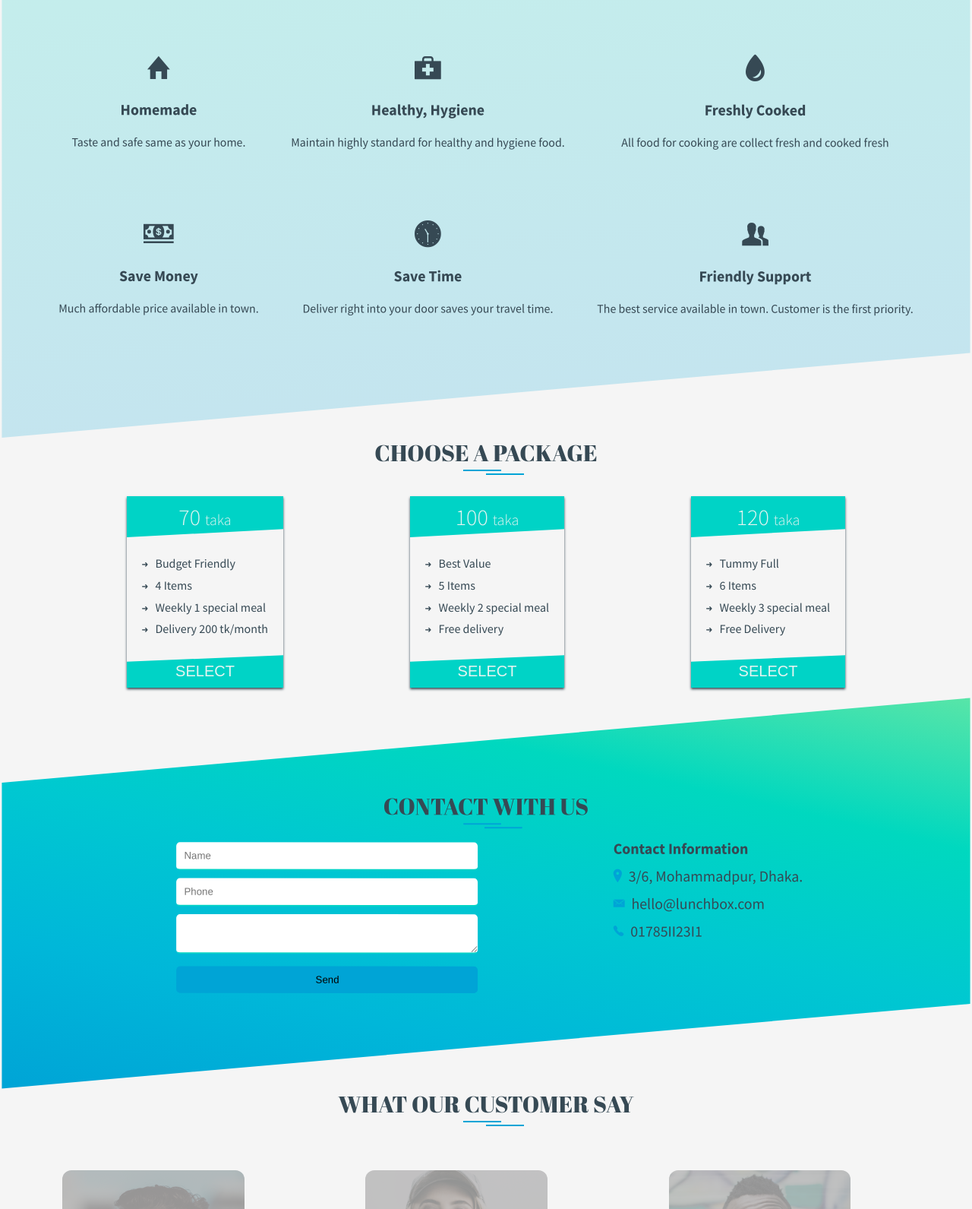
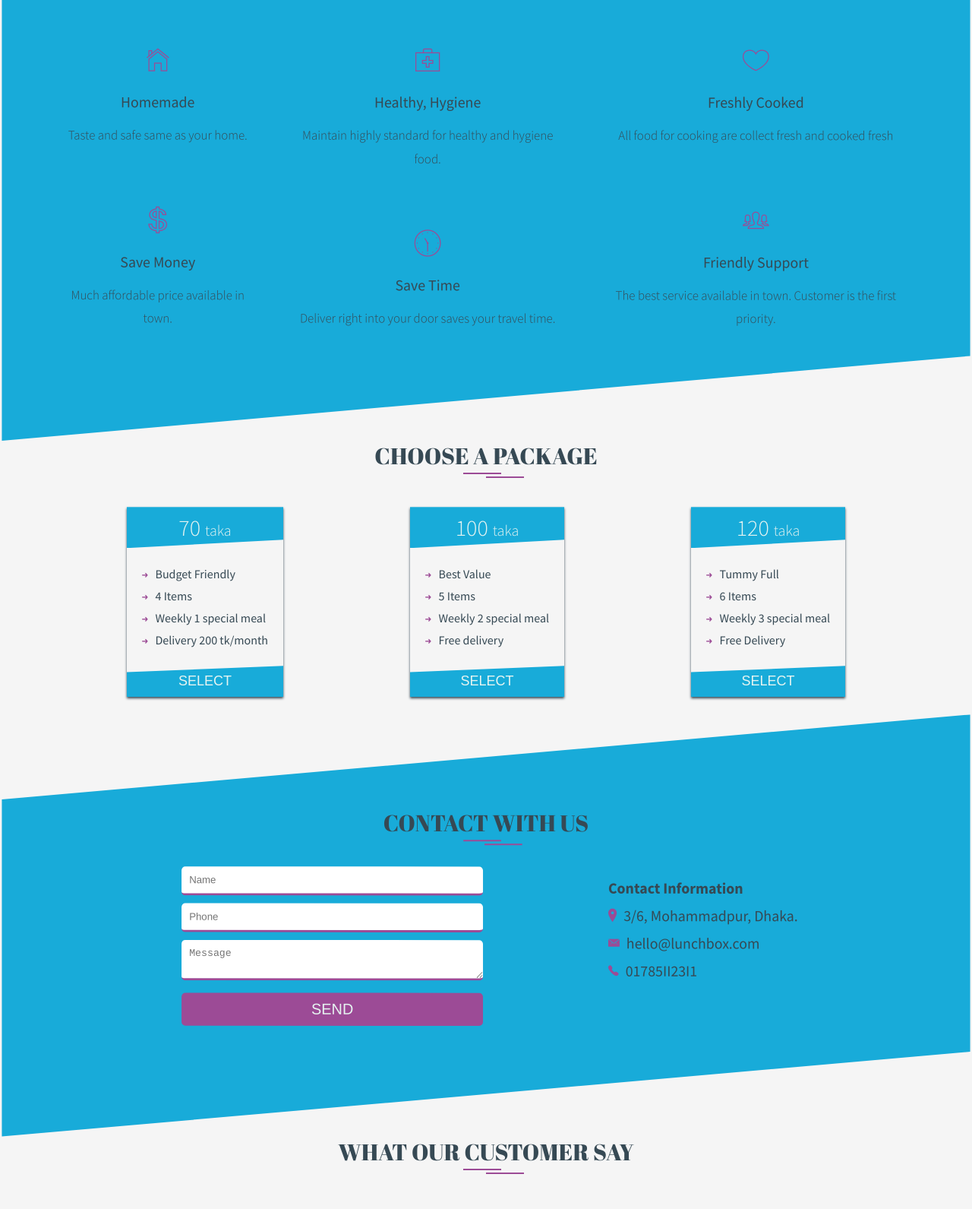
Before and after one commit to momitrahman/lunchbox, a plain HTML site: page index.html in a window 1280 px wide. Shown: the part 1209-2800 px from the top of the page at 76% size. Drawn offline with nearby package versions, Linux system fonts and the light colour scheme.

Commit message:
Fix benefits and contact style

```diff
--- a/css/style.css
+++ b/css/style.css
@@ -52,7 +52,7 @@ body {
     left: 52%;
     transform: translateX(-50%);
     width: 5rem;
-    border-bottom: 2px solid #00a4d6; }
+    border-bottom: 2px solid #9c4b96; }
   .title span:before {
     content: '';
     display: block;
@@ -61,7 +61,7 @@ body {
     left: 50%;
     transform: translateX(-60%);
     width: 5rem;
-    border-bottom: 2px solid #00a4d6; }
+    border-bottom: 2px solid #9c4b96; }
 
 .header {
   position: fixed;
@@ -100,24 +100,22 @@ body {
       transition: all 0.5s; }
     .header__navigation li:hover a,
     .header__navigation li:active a {
-      color: #00d3c6;
-      transform: translateY(-0.5rem) scale(0.9);
-      border-bottom: 3px solid #00d3c6; }
+      color: #9c4b96;
+      transform: translateY(-0.5rem);
+      border-bottom: 3px solid #9c4b96; }
     .header__navigation .call {
       font-size: 1.6rem;
+      background-color: #9c4b96;
       margin-left: 2rem;
-      background-color: #00d3c6;
-      color: #364954;
-      height: 100%;
+      padding: 3px;
       border-radius: 3px;
-      padding: 5px;
       letter-spacing: 2px;
       transition: all 0.5s; }
       .header__navigation .call:hover {
         transform: scale(1.1); }
 
 .home {
-  background-image: linear-gradient(to top, rgba(0, 164, 214, 0.3), rgba(0, 211, 198, 0.3)), url("../../asset/image/hero.jpeg");
+  background-image: linear-gradient(to right top, rgba(0, 164, 214, 0.4), rgba(156, 75, 150, 0.2)), url("../../asset/image/hero.jpeg");
   background-position: center;
   background-repeat: no-repeat;
   background-size: cover;
@@ -156,7 +154,7 @@ body {
       .works__steps .works-step--logo i {
         display: block;
         font-size: 6rem;
-        color: #00a4d6; }
+        color: #9c4b96; }
       .works__steps .works-step--logo span {
         display: block;
         position: absolute;
@@ -174,7 +172,7 @@ body {
         vertical-align: middle; }
 
 .feature-box {
-  background: linear-gradient(to top, rgba(0, 164, 214, 0.2), rgba(0, 211, 198, 0.2));
+  background-color: rgba(0, 164, 214, 0.9);
   transform: rotate(-5deg) skew(-5deg);
   padding: 5rem;
   margin: 5rem 0; }
@@ -184,18 +182,19 @@ body {
   transform: rotate(5deg) skew(5deg); }
 
 .feature-info-item {
-  margin: 3rem 0;
+  margin: 2rem 0;
   padding: 2rem;
   transition: all 0.3s; }
   .feature-info-item div {
     font-size: 2rem;
-    font-weight: 700;
     text-transform: capitalize;
     margin-bottom: 1rem; }
   .feature-info-item p {
-    font-size: 1.6rem; }
+    font-size: 1.7rem;
+    font-weight: 300; }
   .feature-info-item i {
-    font-size: 4rem; }
+    font-size: 4rem;
+    color: #9c4b96; }
   .feature-info-item:hover {
     border-radius: 5px;
     transform: scale(0.9); }
@@ -204,14 +203,14 @@ body {
   margin-bottom: 1rem; }
 
 .package-item {
-  margin: 2rem 0;
+  margin: 3rem 0;
   text-align: center;
   box-shadow: 0 2px 3px #364954; }
   .package-item__title {
     font-size: 3rem;
     font-weight: 300;
     color: #e6f4f1;
-    background-color: #00d3c6;
+    background-color: rgba(0, 164, 214, 0.9);
     clip-path: polygon(0 0, 100% 0, 100% 80%, 0 100%); }
     .package-item__title > span {
       font-size: 2rem; }
@@ -222,17 +221,18 @@ body {
     padding: 2rem; }
     .package-item__info i {
       font-size: calc(100% - 0.5rem);
-      margin-right: 1rem; }
+      margin-right: 1rem;
+      color: #9c4b96; }
   .package-item__order {
-    font-size: 2rem;
+    font-size: 1.8rem;
     font-weight: 300;
     color: #e6f4f1;
     width: 100%;
-    background-color: #00d3c6;
+    background-color: rgba(0, 164, 214, 0.9);
     clip-path: polygon(0 20%, 100% 0, 100% 100%, 0% 100%); }
 
 .contact-box {
-  background-image: linear-gradient(to right top, #00a4d6, #00b7d9, #00c8d1, #00d8bf, #58e5a8);
+  background-color: rgba(0, 164, 214, 0.9);
   transform: rotate(-5deg) skew(-5deg);
   padding: 5rem;
   margin: 5rem 0; }
@@ -241,7 +241,8 @@ body {
   transform: rotate(5deg) skew(5deg); }
 
 .contact-info {
-  align-items: flex-start; }
+  align-items: flex-start;
+  margin: 2rem; }
   .contact-info__form {
     display: flex;
     margin: 1rem; }
@@ -252,27 +253,31 @@ body {
       padding: 1rem;
       margin-bottom: 1rem;
       border-radius: 5px;
-      border-bottom: 2px solid #00d3c6;
+      border-bottom: 3px solid #9c4b96;
       width: 50vh; }
       .contact-info__form input:focus,
       .contact-info__form textarea:focus,
       .contact-info__form button:focus {
         outline: none;
         border: none;
-        outline: 2px solid #00d3c6; }
+        outline: 2px solid #9c4b96; }
         .contact-info__form input:focus:invalid,
         .contact-info__form textarea:focus:invalid,
         .contact-info__form button:focus:invalid {
-          outline: 2px solid orangered; }
+          outline: 2px solid #ed727a; }
     .contact-info__form button {
       border: none;
-      background: #00a4d6; }
+      background: #9c4b96;
+      text-transform: uppercase;
+      font-size: 2rem;
+      color: #e6f4f1; }
   .contact-info__address {
     text-align: left;
-    font-size: 2rem; }
+    font-size: 2rem;
+    margin-top: 2rem; }
     .contact-info__address i {
       margin-right: 5px;
-      color: #00a4d6; }
+      color: #9c4b96; }
     .contact-info__address--title {
       font-size: 2rem;
       font-weight: 700; }
@@ -291,7 +296,8 @@ body {
   .review-lover__item {
     font-size: 2.5rem;
     font-weight: 400;
-    margin-right: 2rem; }
+    margin-right: 2rem;
+    color: #9c4b96; }
     .review-lover__item > span {
       display: block;
       font-weight: 300;
@@ -321,7 +327,7 @@ body {
       margin-top: 3rem;
       padding: 1rem;
       opacity: 1;
-      color: #006c59; }
+      color: #9c4b96; }
     .review-customer__item--rel:hover > p {
       opacity: 0; }
     .review-customer__item--rel:hover > img {
--- a/index.html
+++ b/index.html
@@ -108,12 +108,12 @@
 
         <div class="feature-info-item-box">
           <div class="feature-info-item">
-            <i class="ion-home"></i>
+            <i class="ion-ios-home-outline"></i>
             <div class="feature-info-item__title">Homemade</div>
             <p>Taste and safe same as your home.</p>
           </div>
           <div class="feature-info-item">
-            <i class="ion-cash"></i>
+            <i class="ion-social-usd-outline"></i>
             <div class="feature-info-item__title">Save Money</div>
             <p> Much affordable price available in town.</p>
           </div>
@@ -122,12 +122,12 @@
 
         <div class="feature-info-item-box">
           <div class="feature-info-item">
-            <i class="ion-medkit"></i>
+            <i class="ion-ios-medkit-outline"></i>
             <div class="feature-info-item__title">Healthy, Hygiene</div>
             <p>Maintain highly standard for healthy and hygiene food.</p>
           </div>
           <div class="feature-info-item">
-            <i class="ion-ios-time"></i>
+            <i class="ion-ios-time-outline"></i>
             <div class="feature-info-item__title">Save Time</div>
             <p>Deliver right into your door saves your travel time.</p>
           </div>
@@ -135,12 +135,12 @@
 
         <div class="feature-info-item-box">
           <div class="feature-info-item">
-            <i class="ion-waterdrop"></i>
+            <i class="ion-ios-heart-outline"></i>
             <div class="feature-info-item__title">Freshly Cooked</div>
             <p>All food for cooking are collect fresh and cooked fresh</p>
           </div>
           <div class="feature-info-item">
-            <i class="ion-person-stalker"></i>
+            <i class="ion-ios-people-outline"></i>
             <div class="feature-info-item__title">Friendly Support</div>
             <p>The best service available in town. Customer is the first priority.</p>
           </div>
@@ -241,7 +241,7 @@
               <input type="text" name="phone" placeholder="Phone" required>
             </div>
             <div>
-              <textarea name="message" required></textarea>
+              <textarea name="message" placeholder="Message" required></textarea>
             </div>
             <div>
               <button type="submit" class="btn">Send</button>
--- a/sass/components/_title.scss
+++ b/sass/components/_title.scss
@@ -14,7 +14,7 @@
       left: 52%;
       transform: translateX(-50%);
       width: 5rem;
-      border-bottom: 2px solid $color-p;
+      border-bottom: 2px solid $color-s;
     }
     &:before {
       content: '';
@@ -24,7 +24,7 @@
       left: 50%;
       transform: translateX(-60%);
       width: 5rem;
-      border-bottom: 2px solid $color-p;
+      border-bottom: 2px solid $color-s;
     }
   }
 }
--- a/sass/layout/_contact.scss
+++ b/sass/layout/_contact.scss
@@ -1,14 +1,5 @@
 .contact-box {
-  // background: linear-gradient(to top, rgba($color-p, 0.2), rgba($color-s, 0.2));
-  background-image: linear-gradient(
-    to right top,
-    #00a4d6,
-    #00b7d9,
-    #00c8d1,
-    #00d8bf,
-    #58e5a8
-  );
-
+  background-color: rgba($color-p, 0.9);
   transform: rotate(-5deg) skew(-5deg);
   padding: 5rem;
   margin: 5rem 0;
@@ -21,6 +12,7 @@
 .contact-info {
   @extend %flex;
   align-items: flex-start;
+  margin: 2rem;
 
   &__form {
     display: flex;
@@ -33,7 +25,7 @@
       padding: 1rem;
       margin-bottom: 1rem;
       border-radius: 5px;
-      border-bottom: 2px solid $color-s;
+      border-bottom: 3px solid $color-s;
       width: 50vh;
 
       &:focus {
@@ -41,24 +33,27 @@
         border: none;
         outline: 2px solid $color-s;
         &:invalid {
-          outline: 2px solid orangered;
+          outline: 2px solid $color-r;
         }
       }
     }
 
     & button {
       border: none;
-      background: $color-p;
+      background: $color-s;
+      text-transform: uppercase;
+      font-size: 2rem;
+      color: $font-color-s;
     }
   }
 
   &__address {
     text-align: left;
     font-size: 2rem;
-
+    margin-top: 2rem;
     & i {
       margin-right: 5px;
-      color: $color-p;
+      color: $color-s;
     }
 
     &--title {
--- a/sass/layout/_feature.scss
+++ b/sass/layout/_feature.scss
@@ -1,5 +1,5 @@
 .feature-box {
-  background: linear-gradient(to top, rgba($color-p, 0.2), rgba($color-s, 0.2));
+  background-color: rgba($bg-color-p, 0.9);
   transform: rotate(-5deg) skew(-5deg);
   padding: 5rem;
   margin: 5rem 0;
@@ -14,23 +14,24 @@
   @extend %flex;
 
   &-item {
-    margin: 3rem 0;
+    margin: 2rem 0;
     padding: 2rem;
     transition: all 0.3s;
 
     & div {
       font-size: 2rem;
-      font-weight: 700;
       text-transform: capitalize;
       margin-bottom: 1rem;
     }
 
     & p {
-      font-size: 1.6rem;
+      font-size: 1.7rem;
+      font-weight: 300;
     }
 
     & i {
       font-size: 4rem;
+      color: $color-s;
     }
 
     &:hover {
--- a/sass/layout/_home.scss
+++ b/sass/layout/_home.scss
@@ -1,8 +1,8 @@
 .home {
   background-image: linear-gradient(
-      to top,
-      rgba($color-p, 0.3),
-      rgba($color-s, 0.3)
+      to right top,
+      rgba($color-p, 0.4),
+      rgba($color-s, 0.2)
     ),
     url('../../asset/image/hero.jpeg');
   background-position: center;
@@ -35,5 +35,6 @@
     letter-spacing: 0.2rem;
     text-transform: uppercase;
     padding: 1rem;
+    // color: $font-color-p;
   }
 }
--- a/sass/layout/_package.scss
+++ b/sass/layout/_package.scss
@@ -4,7 +4,7 @@
 }
 
 .package-item {
-  margin: 2rem 0;
+  margin: 3rem 0;
   text-align: center;
   box-shadow: 0 2px 3px $font-color-p;
 
@@ -12,7 +12,7 @@
     font-size: 3rem;
     font-weight: 300;
     color: $font-color-s;
-    background-color: $bg-color-s;
+    background-color: rgba($bg-color-p, 0.9);
     clip-path: polygon(0 0, 100% 0, 100% 80%, 0 100%);
 
     & > span {
@@ -29,15 +29,16 @@
     & i {
       font-size: calc(100% - 0.5rem);
       margin-right: 1rem;
+      color: $color-s;
     }
   }
 
   &__order {
-    font-size: 2rem;
+    font-size: 1.8rem;
     font-weight: 300;
     color: $font-color-s;
     width: 100%;
-    background-color: $bg-color-s;
+    background-color: rgba($bg-color-p, 0.9);
     clip-path: polygon(0 20%, 100% 0, 100% 100%, 0% 100%);
   }
 }
--- a/sass/layout/_review.scss
+++ b/sass/layout/_review.scss
@@ -17,6 +17,7 @@
     font-size: 2.5rem;
     font-weight: 400;
     margin-right: 2rem;
+    color: $color-s;
 
     & > span {
       display: block;
@@ -56,7 +57,7 @@
         margin-top: 3rem;
         padding: 1rem;
         opacity: 1;
-        color: #006c59;
+        color: $color-s;
       }
 
       &:hover {
--- a/sass/layout/_works.scss
+++ b/sass/layout/_works.scss
@@ -14,7 +14,7 @@
         & i {
           display: block;
           font-size: 6rem;
-          color: $color-p;
+          color: $color-s;
         }
         & span {
           display: block;
```
Also changed, not shown: sass/base/_variables.scss (+4 -3 lines), sass/layout/_header.scss (+3 -5 lines).
